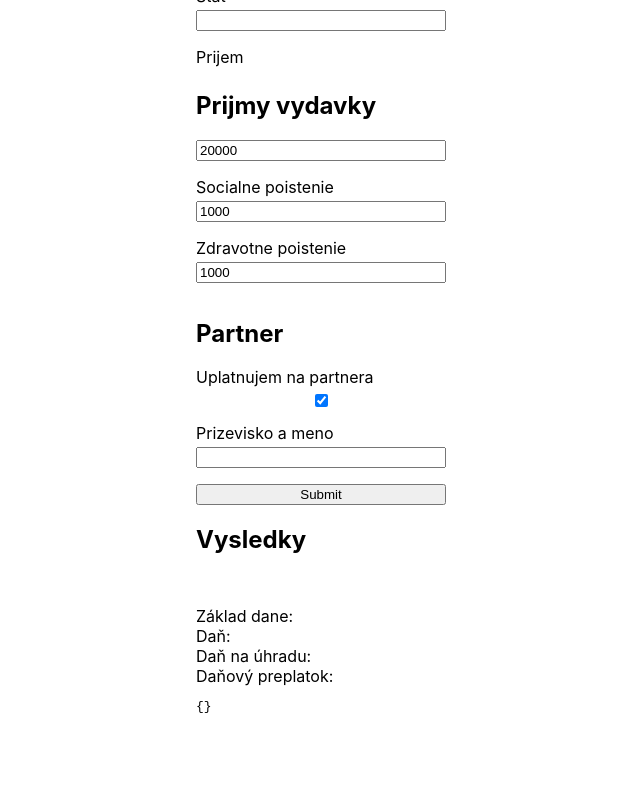
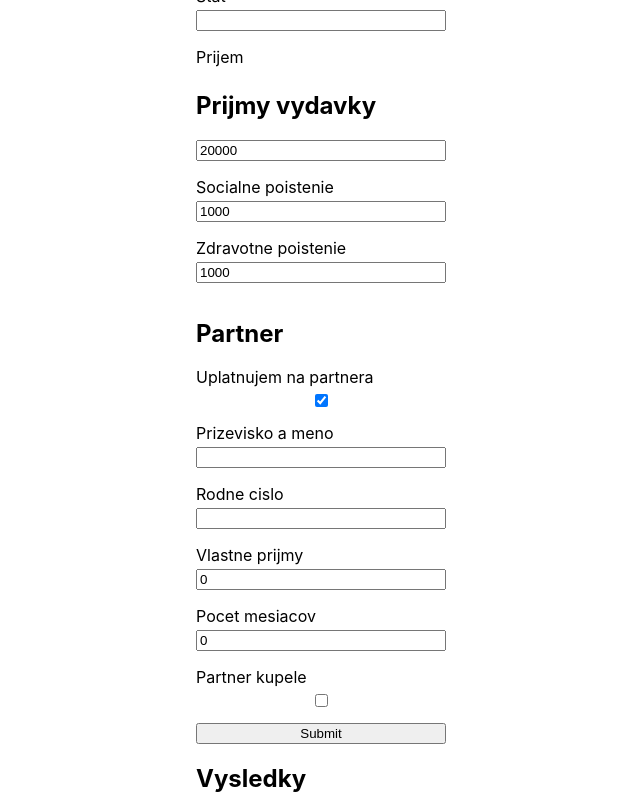
Before and after one commit to slovensko-digital/priznanie-digital, a Next.js app: page / in a window 1280 px wide. Both pictures are taken after a click on the checkbox 640 px from the left and 1217 px from the top of the page. Shown: the part 817-1617 px from the top of the page, without its empty margins (319-959 px from the left). Built offline with nearby package versions, Linux system fonts and the light colour scheme.

Commit message:
Form for partner

```diff
--- a/components/MainForm.tsx
+++ b/components/MainForm.tsx
@@ -50,7 +50,7 @@ const MainForm = () => {
           <label htmlFor="r008_cislo">Súpisné/orientačné číslo</label>
           <Field name="r008_cislo" type="text" />
           <label htmlFor="r009_psc">PSČ</label>
-          <Field name="r009_psc" type="number" />
+          <Field name="r009_psc" type="text" />
           <label htmlFor="r010_mesto">Mesto</label>
           <Field name="r010_mesto" type="text" />
           <label htmlFor="r011_stat">Štát</label>
@@ -71,6 +71,30 @@ const MainForm = () => {
             <>
               <label htmlFor="r031_priezvisko_a_meno">Prizevisko a meno</label>
               <Field name="r031_priezvisko_a_meno" type="text" />
+
+              <label htmlFor="r031_rodne_cislo">Rodne cislo</label>
+              <Field name="r031_rodne_cislo" type="text" />
+
+              <label htmlFor="r032_partner_vlastne_prijmy">
+                Vlastne prijmy
+              </label>
+              <Field name="r032_partner_vlastne_prijmy" type="number" />
+
+              <label htmlFor="r032_partner_pocet_mesiacov">
+                Pocet mesiacov
+              </label>
+              <Field name="r032_partner_pocet_mesiacov" type="number" />
+
+              <label htmlFor="r033_partner_kupele">Partner kupele</label>
+              <Field name="r033_partner_kupele" type="checkbox" />
+              {values.r033_partner_kupele && (
+                <>
+                  <label htmlFor="r033_partner_kupele_uhrady">
+                    Partner kupele uhrady
+                  </label>
+                  <Field name="r033_partner_kupele_uhrady" type="number" />
+                </>
+              )}
             </>
           )}
 
```
